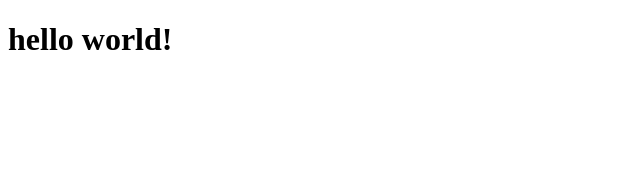
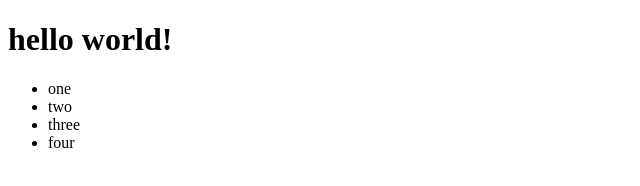
Before and after one commit to BrooksPatton/hello_world_html, a plain HTML site: page index.html in a window 1280 px wide. Shown: the whole page, without its empty margins (0-640 px from the left). Drawn offline with Linux system fonts and the light colour scheme.

Commit message:
added a list

```diff
--- a/index.html
+++ b/index.html
@@ -6,5 +6,11 @@
 	</head>
 	<body>
 		<h1>hello world!</h1>
+		<ul>
+			<li>one</li>
+			<li>two</li>
+			<li>three</li>
+			<li>four</li>
+		</ul>
 	</body>
 </html>
```
